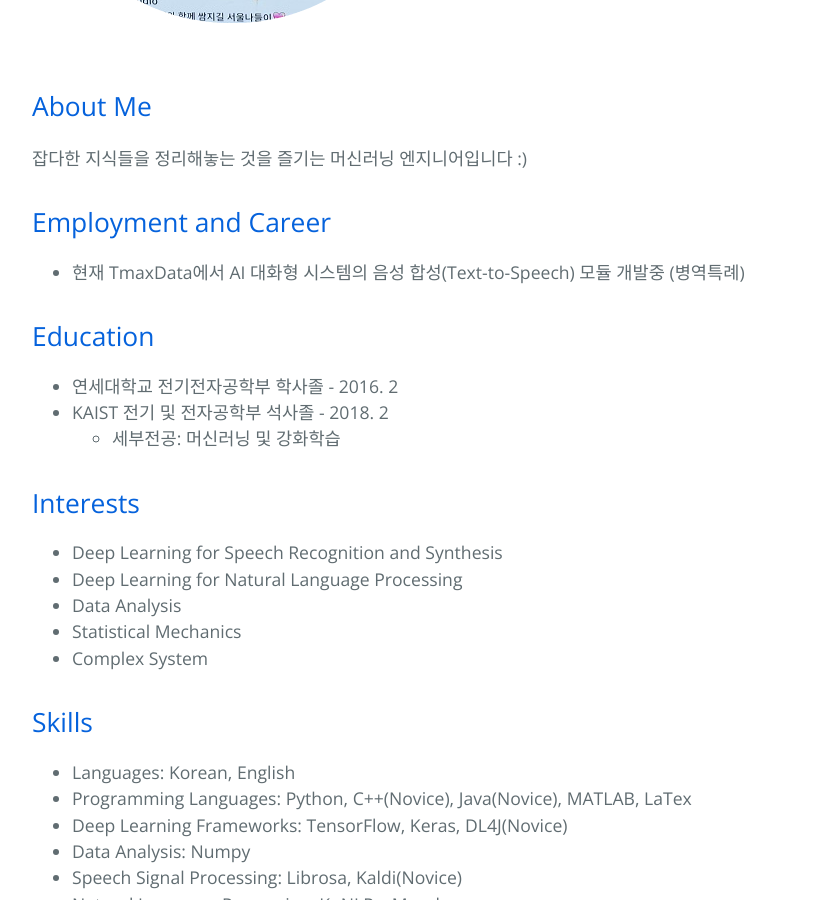
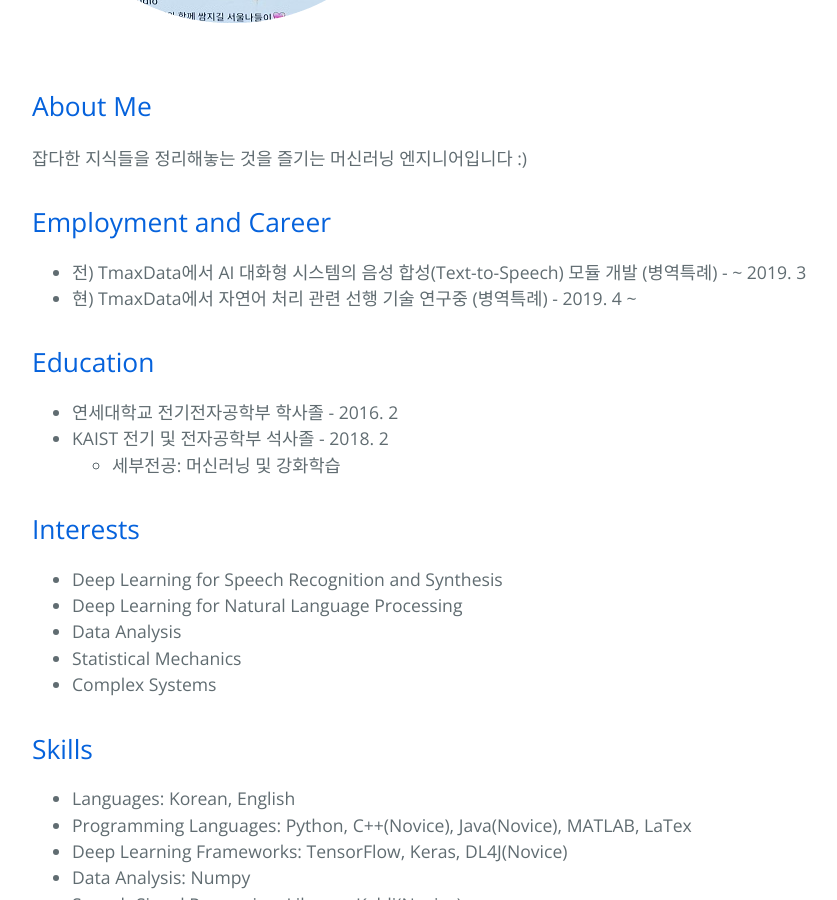
Before and after one commit to hcnoh/hcnoh.github.io, a Jekyll site: the page built from about.md, in a window 1280 px wide and 900 px high, scrolled down 798 px. Shown: the whole window, without its empty margins (192-1029 px from the left). Built offline with Jekyll 4.4.1, drawn with Linux system fonts in a browser that asks for light colours.

Commit message:
Update about.md

```diff
--- a/about.md
+++ b/about.md
@@ -9,7 +9,8 @@ permalink: /about
 잡다한 지식들을 정리해놓는 것을 즐기는 머신러닝 엔지니어입니다 :)
 
 ## Employment and Career
-- 현재 TmaxData에서 AI 대화형 시스템의 음성 합성(Text-to-Speech) 모듈 개발중 (병역특례)
+- 전) TmaxData에서 AI 대화형 시스템의 음성 합성(Text-to-Speech) 모듈 개발 (병역특례) - ~ 2019. 3
+- 현) TmaxData에서 자연어 처리 관련 선행 기술 연구중 (병역특례) - 2019. 4 ~
 
 ## Education
 - 연세대학교 전기전자공학부 학사졸 - 2016. 2
@@ -21,7 +22,7 @@ permalink: /about
 - Deep Learning for Natural Language Processing
 - Data Analysis
 - Statistical Mechanics
-- Complex System
+- Complex Systems
 
 ## Skills
 - Languages: Korean, English
```
